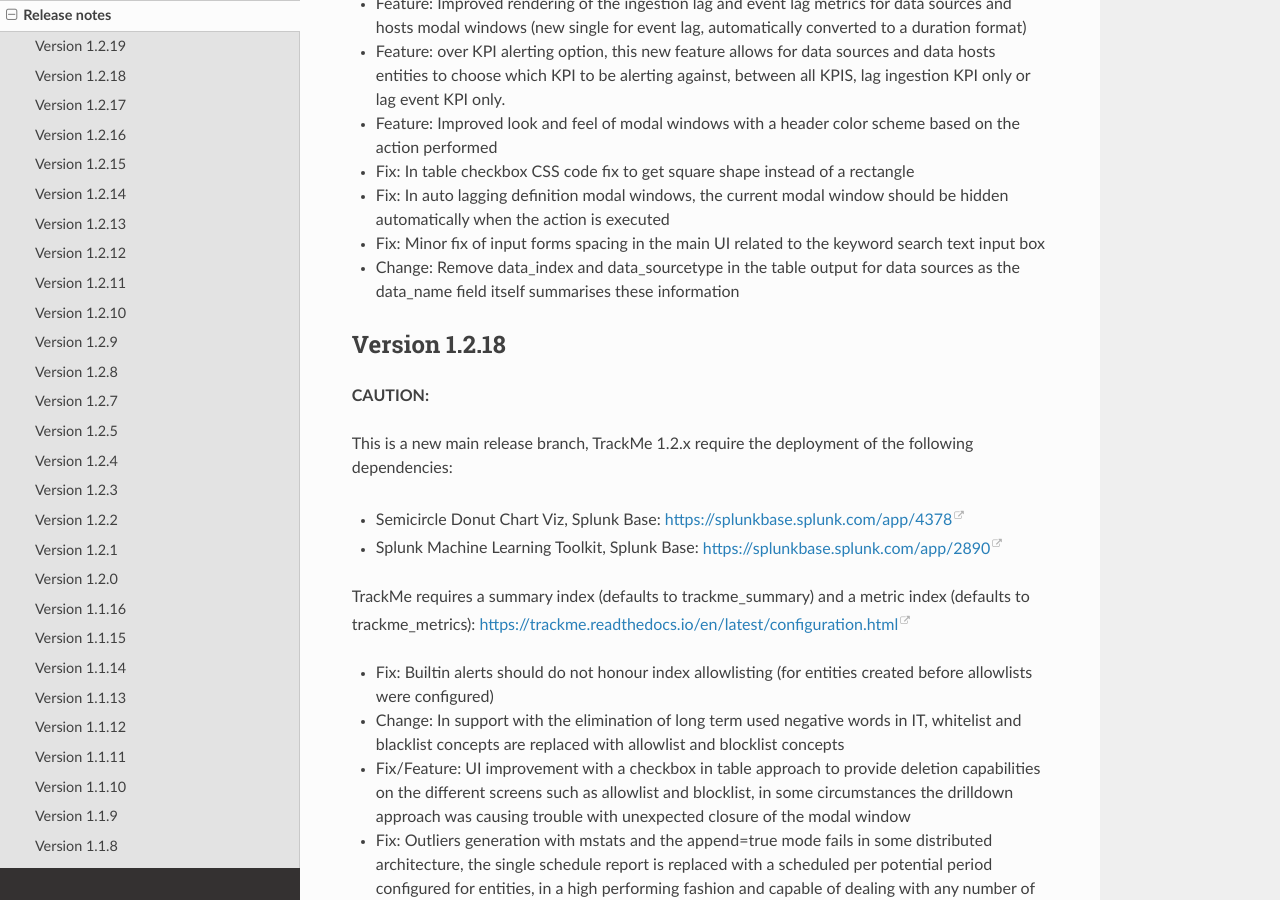
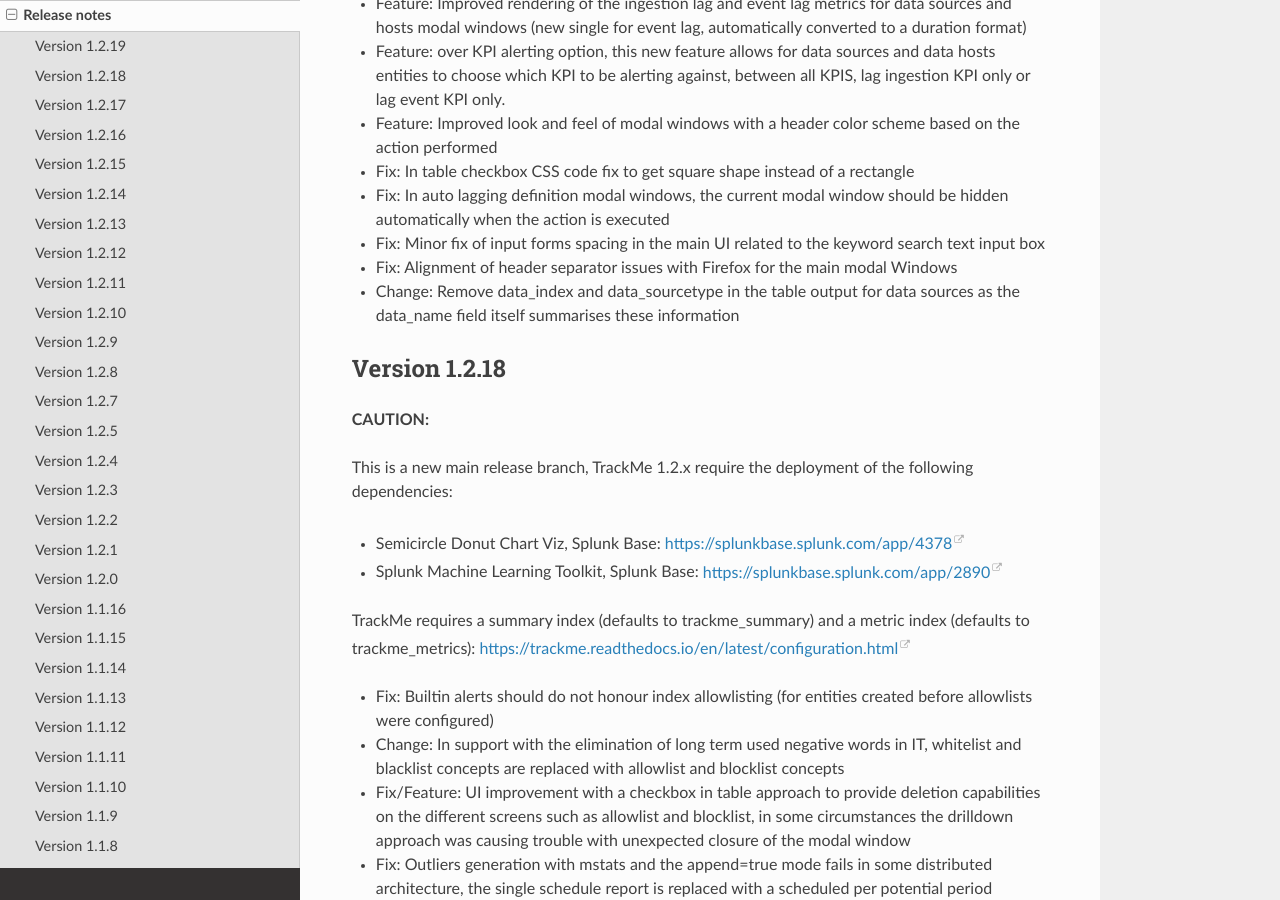
Before and after one commit to guilhemmarchand/trackme, a Sphinx documentation site: the page built from docs/releasenotes.rst, in a window 1280 px wide and 900 px high, scrolled down 501 px. Built offline with Sphinx 7.4.7 and the Read the Docs theme 2.0.0, drawn with Linux system fonts in a browser that asks for light colours.

Commit message:
Version 1.2.19

```diff
--- a/docs/releasenotes.rst
+++ b/docs/releasenotes.rst
@@ -20,6 +20,7 @@
 - Fix: In table checkbox CSS code fix to get square shape instead of a rectangle
 - Fix: In auto lagging definition modal windows, the current modal window should be hidden automatically when the action is executed
 - Fix: Minor fix of input forms spacing in the main UI related to the keyword search text input box
+- Fix: Alignment of header separator issues with Firefox for the main modal Windows
 - Change: Remove data_index and data_sourcetype in the table output for data sources as the data_name field itself summarises these information
 
 Version 1.2.18
```
